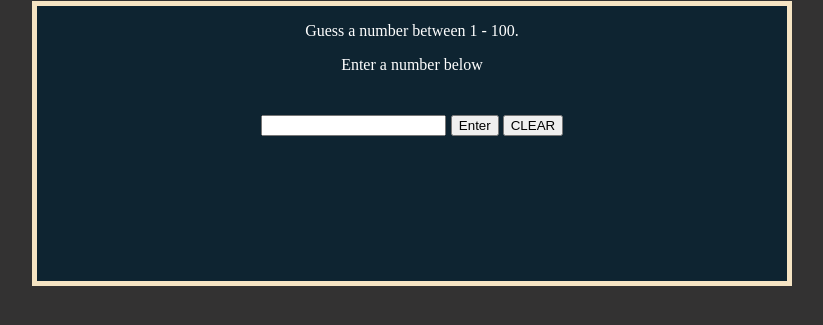
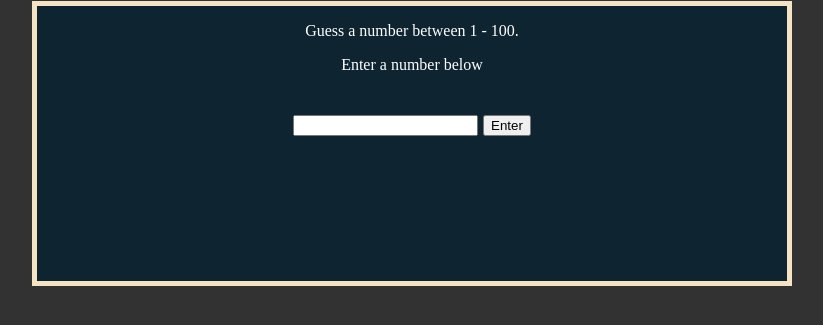
Before and after one commit to broy-vec/number_guessing_game, a plain HTML site: page index.html in a window 1280 px wide. Shown: the part 79-404 px from the top of the page, without its empty margins (228-1051 px from the left). Drawn offline with Linux system fonts and the light colour scheme.

Commit message:
Update index.html

```diff
--- a/index.html
+++ b/index.html
@@ -13,7 +13,7 @@
         <p>Guess a number between 1 - 100.</p>
         <p id="outputtext">Enter a number below</p>
         <input type="text" id="userInput"><button id="btn">Enter</button>
-        <button id="clr">CLEAR</button>
+
     </div>
     <script src="main.js"></script>
 </body>
```
